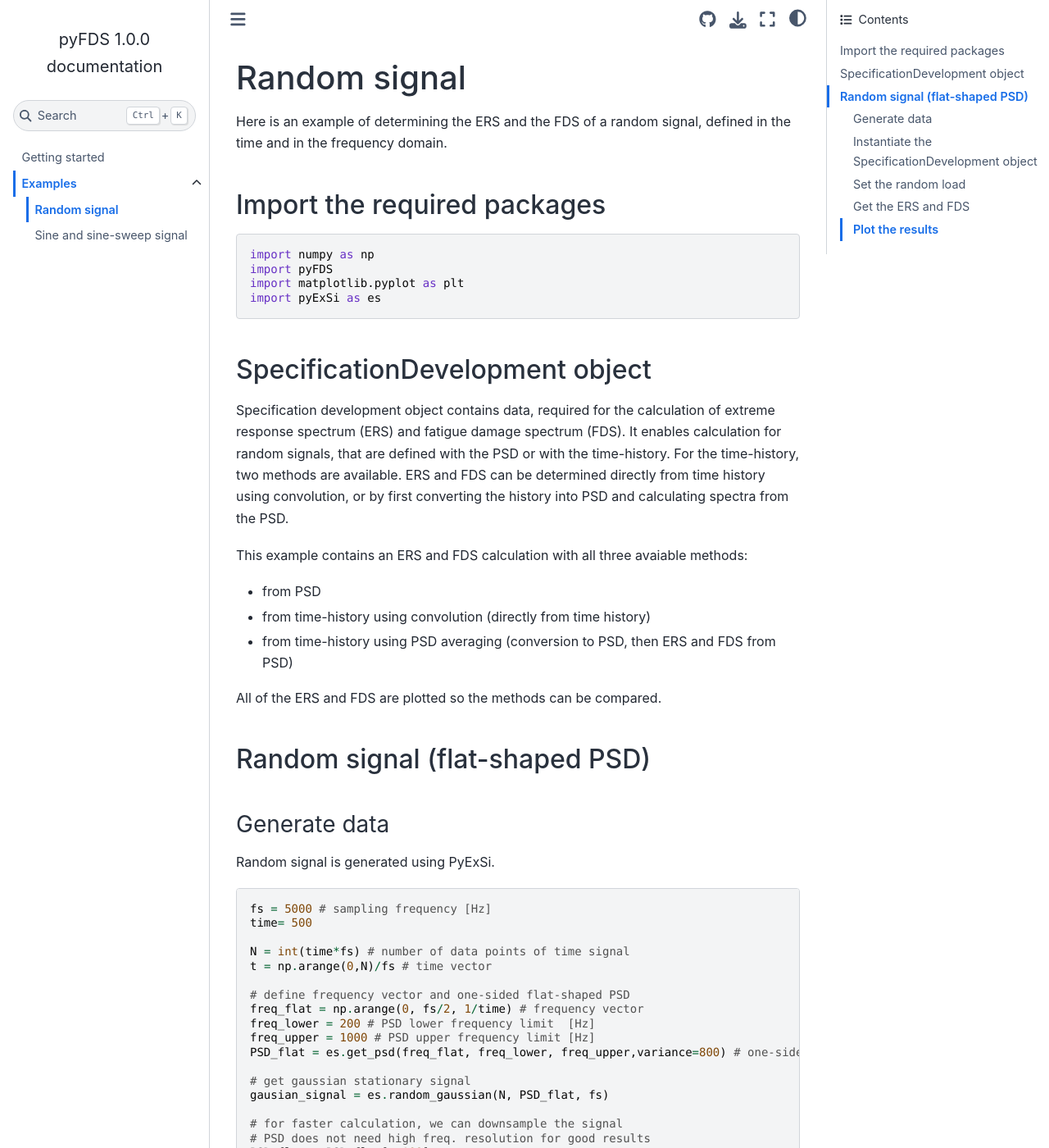
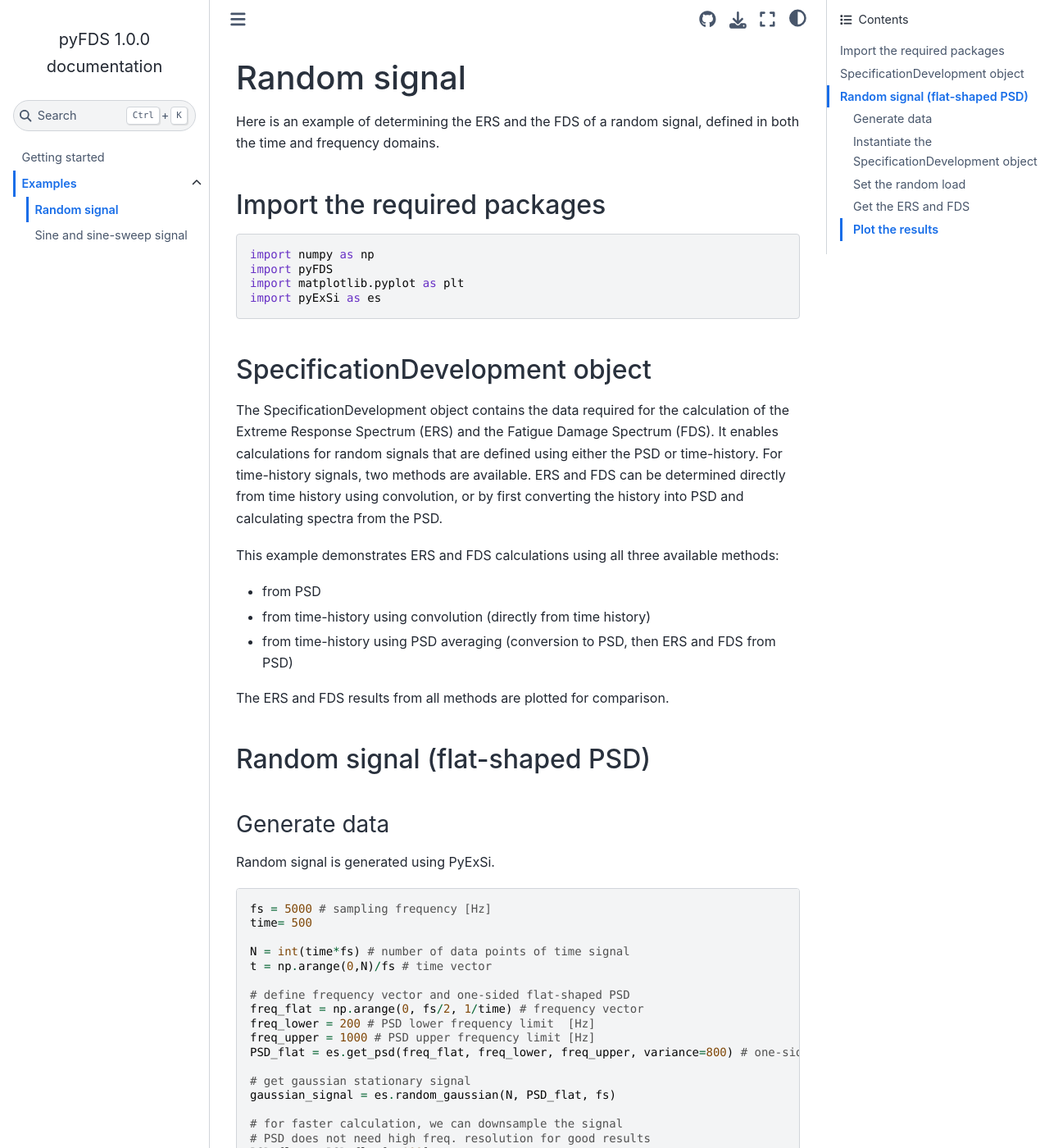
Before and after one commit to jasasonc/FatigueDS, a Sphinx documentation site: the page built from docs/source/random_signal.rst, in a window 1280 px wide and 1400 px high. Shown: the whole window at 82% size. Built offline with Sphinx 7.4.7 and the Sphinx Book theme 1.1.4, drawn with Linux system fonts in a browser that asks for light colours; some of the changed text lies outside the part shown.

Commit message:
Fixing typos, improving docs

```diff
--- a/docs/source/index.rst
+++ b/docs/source/index.rst
@@ -6,15 +6,15 @@
 Welcome to the pyFDS documentation!
 ===============================================================
 
-pyFDS is a Python-based toolkit for calculating Extreme Response Spectrum (ERS) and Fatigue Damage Spectrum (FDS) for different types of signals. It supports calculation for sine, sine-sweep and random signals, defined in time-domain and in frequency-domain.
+pyFDS is a Python-based toolkit for calculating the Extreme Response Spectrum (ERS) and the Fatigue Damage Spectrum (FDS) for various types of signals. It supports calculations for sine, sine-sweep, and random signals, defined in both the time domain and the frequency domain.
 
 .. image:: fds_ers_graphic.png
 
-For a quick guide on using the package, see :doc:`getting_started`. For a short examples of using the package with sine and sine sweep signals, see :doc:`sine_sine_sweep_signal`. For a short example with random signal, see :doc:`random_signal`
+For a quick guide on using the package, see :doc:`getting_started`. For short examples of using the package with sine and sine sweep signals, see :doc:`sine_sine_sweep_signal`. For a short example using a random signal, see :doc:`random_signal`
 
 The source-code for this package is available on `GitHub <https://github.com/ladisk/pyFDS>`_.
 
-The theory is based on book by C. Lalanne [1]_.
+The theory is based on the book by C. Lalanne [1]_.
 
 
 Contents
--- a/docs/source/random_signal.rst
+++ b/docs/source/random_signal.rst
@@ -1,7 +1,7 @@
 Random signal
 ================
 
-Here is an example of determining the ERS and the FDS of a random signal, defined in the time and in the frequency domain.
+Here is an example of determining the ERS and the FDS of a random signal, defined in both the time and frequency domains.
 
 Import the required packages
 ----------------------------
@@ -17,10 +17,10 @@ Import the required packages
 SpecificationDevelopment object
 -------------------------------
 
-Specification development object contains data, required for the calculation of extreme response spectrum (ERS) and fatigue damage spectrum (FDS). It enables calculation for random signals, that are defined with the PSD or with the time-history.
-For the time-history, two methods are available. ERS and FDS can be determined directly from time history using convolution, or by first converting the history into PSD and calculating spectra from the PSD.
+The SpecificationDevelopment object contains the data required for the calculation of the Extreme Response Spectrum (ERS) and the Fatigue Damage Spectrum (FDS). It enables calculations for random signals that are defined using either the PSD or time-history.
+For time-history signals, two methods are available. ERS and FDS can be determined directly from time history using convolution, or by first converting the history into PSD and calculating spectra from the PSD.
 
-This example contains an ERS and FDS calculation with all three avaiable methods:
+This example demonstrates ERS and FDS calculations using all three available methods:
 
 * from PSD
 
@@ -28,7 +28,7 @@ This example contains an ERS and FDS calculation with all three avaiable methods
 
 * from time-history using PSD averaging (conversion to PSD, then ERS and FDS from PSD)
 
-All of the ERS and FDS are plotted so the methods can be compared.
+The ERS and FDS results from all methods are plotted for comparison.
 
 Random signal (flat-shaped PSD)
 --------------------------------
@@ -50,10 +50,10 @@ Random signal is generated using PyExSi.
     freq_flat = np.arange(0, fs/2, 1/time) # frequency vector
     freq_lower = 200 # PSD lower frequency limit  [Hz]
     freq_upper = 1000 # PSD upper frequency limit [Hz]
-    PSD_flat = es.get_psd(freq_flat, freq_lower, freq_upper,variance=800) # one-sided flat-shaped PSD
+    PSD_flat = es.get_psd(freq_flat, freq_lower, freq_upper, variance=800) # one-sided flat-shaped PSD
 
     # get gaussian stationary signal
-    gausian_signal = es.random_gaussian(N, PSD_flat, fs)
+    gaussian_signal = es.random_gaussian(N, PSD_flat, fs)
 
     # for faster calculation, we can downsample the signal
     # PSD does not need high freq. resolution for good results
@@ -69,7 +69,7 @@ Plot the generated signal:
     plt.ylabel('(m/s²)²/Hz')
     plt.show()
 
-    plt.plot(t,gausian_signal)
+    plt.plot(t,gaussian_signal)
     plt.xlabel('t [s]')
     plt.ylabel('m/s²')
     plt.show()
@@ -87,14 +87,14 @@ Three objects are instantiated for comparison of all three methods:
 
 .. code-block:: python
 
-    sd_1 = pyFDS.SpecificationDevelopment(freq_data=(100,1100,20),damp=0.05) # PSD
-    sd_2 = pyFDS.SpecificationDevelopment(freq_data=(100,1100,20),damp=0.05) # Time history (convolution)
-    sd_3 = pyFDS.SpecificationDevelopment(freq_data=(100,1100,20),damp=0.05) # Time history (psd averaging)
+    sd_1 = pyFDS.SpecificationDevelopment(freq_data=(100,1100,20), damp=0.05) # PSD
+    sd_2 = pyFDS.SpecificationDevelopment(freq_data=(100,1100,20), damp=0.05) # Time history (convolution)
+    sd_3 = pyFDS.SpecificationDevelopment(freq_data=(100,1100,20), damp=0.05) # Time history (psd averaging)
 
 Set the random load
 ~~~~~~~~~~~~~~~~~~~
 
-Random load is defined with the ``set_random_load`` method. Time history or PSD must given as input. Class method automatically determines, whether the input is time history or PSD, based on the type of input:
+The random load is defined using the ``set_random_load`` method. Either a time history or a PSD must be provided as input. The class method automatically determines whether the input is a time history or a PSD based on its type:
 
 * PSD: input is tuple containing (psd data (array), frequency vector (array)).
 
@@ -108,9 +108,9 @@ If time history is given as input, method of spectra calculation must also be de
 
 .. code-block:: python
 
-    sd_1.set_random_load((PSD_flat,freq_flat),unit='ms2',T=500) #input is tuple (psd array, freq array)
-    sd_2.set_random_load((gausian_signal,1/fs), unit='ms2',method='convolution') #input is tuple (psd data, frequency vector)
-    sd_3.set_random_load((gausian_signal,1/fs), unit='ms2',method='psd_averaging',bins=500) #input is tuple (psd data, frequency vector)
+    sd_1.set_random_load((PSD_flat,freq_flat), unit='ms2', T=500) #input is tuple (psd array, freq array)
+    sd_2.set_random_load((gaussian_signal,1/fs), unit='ms2', method='convolution') #input is tuple (psd data, frequency vector)
+    sd_3.set_random_load((gaussian_signal,1/fs), unit='ms2' ,method='psd_averaging', bins=500) #input is tuple (psd data, frequency vector)
 
 Get the ERS and FDS
 ~~~~~~~~~~~~~~~~~~~~
@@ -147,9 +147,9 @@ ERS and FDS are plotted for all three methods.
 .. code-block:: python
 
     sd_1.plot_ers(label='PSD')
-    sd_2.plot_ers(new_figure=False,label='Time history (convolution)')
-    sd_3.plot_ers(new_figure=False,label='Time history (PSD averaging)')
+    sd_2.plot_ers(new_figure=False, label='Time history (convolution)')
+    sd_3.plot_ers(new_figure=False, label='Time history (PSD averaging)')
 
     sd_1.plot_fds(label='PSD')
-    sd_2.plot_fds(new_figure=False,label='Time history (convolution)')
-    sd_3.plot_fds(new_figure=False,label='Time history (PSD averaging)')
+    sd_2.plot_fds(new_figure=False, label='Time history (convolution)')
+    sd_3.plot_fds(new_figure=False, label='Time history (PSD averaging)')
```
Also changed, not shown: other parts of docs/source/random_signal.rst (+1 -1 lines), README.rst (+13 -13 lines), docs/source/getting_started.rst (+12 -22 lines), docs/source/sine_sine_sweep_signal.rst (+6 -6 lines).
